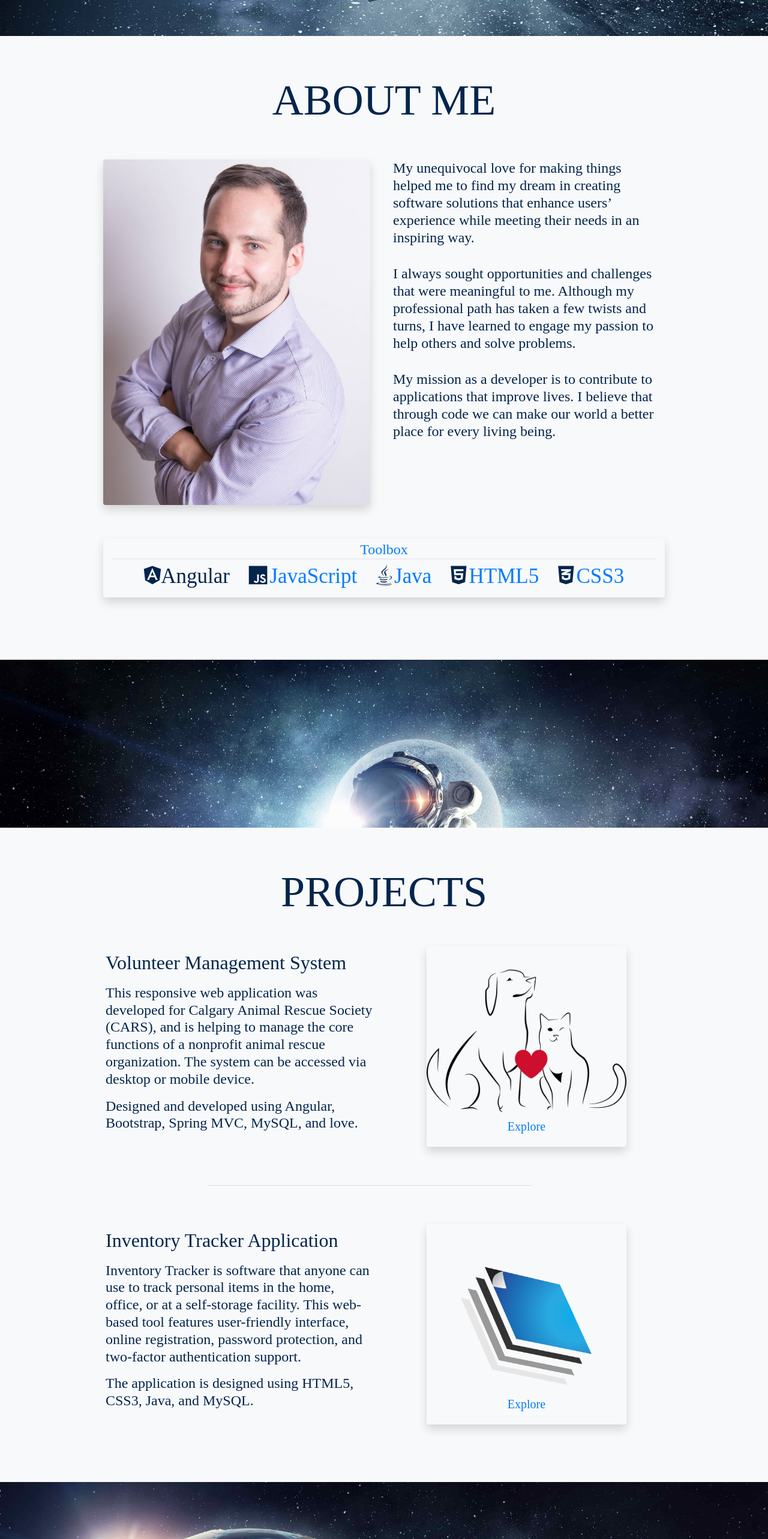
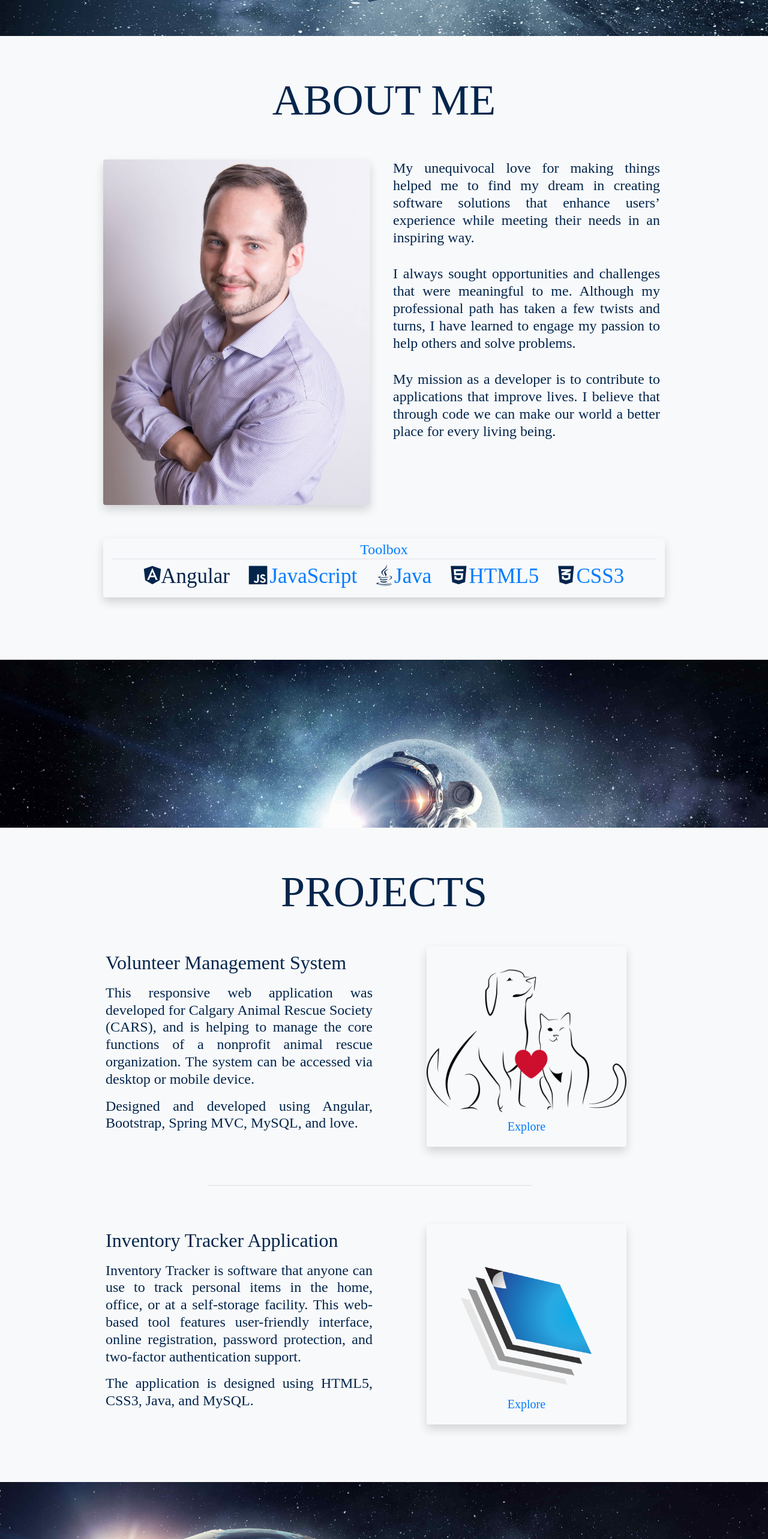
Before and after one commit to IvanOkh/Personal-portfolio, an Angular app: page / in a window 1280 px wide. Shown: the part 740-3306 px from the top of the page at 60% size. Built offline with nearby package versions, Linux system fonts and the light colour scheme.

Commit message:
Added text-justify

```diff
--- a/src/app/about-section/about-section.component.html
+++ b/src/app/about-section/about-section.component.html
@@ -17,19 +17,19 @@
         data-aos="fade-up-left"
         class="col-sm-11 col-md-10 col-lg-5 mx-sm-1 mx-md-2"
       >
-        <h4 id="bodytext" class="pb-4">
+        <h4 id="bodytext" class="text-justify pb-4">
           My unequivocal love for making things helped me to find my dream in
           creating software solutions that enhance users’ experience while
           meeting their needs in an inspiring way.
         </h4>
 
-        <h4 id="bodytext" class="pb-4">
+        <h4 id="bodytext" class="text-justify pb-4">
           I always sought opportunities and challenges that were meaningful to
           me. Although my professional path has taken a few twists and turns, I
           have learned to engage my passion to help others and solve problems.
         </h4>
 
-        <h4 id="bodytext" class="pb-4">
+        <h4 id="bodytext" class="text-justify pb-4">
           My mission as a developer is to contribute to applications that
           improve lives. I believe that through code we can make our world a
           better place for every living being.
--- a/src/app/projects-section/projects-section.component.html
+++ b/src/app/projects-section/projects-section.component.html
@@ -24,13 +24,13 @@
           Volunteer Management System
         </h2>
 
-        <h4 id="bodytext" class="pb-2">
+        <h4 id="bodytext" class="text-justify pb-2">
           This responsive web application was developed for Calgary Animal
           Rescue Society (CARS), and is helping to manage the core functions of
           a nonprofit animal rescue organization. The system can be accessed via
           desktop or mobile device.
         </h4>
-        <h4 id="bodytext" class="pb-3">
+        <h4 id="bodytext" class="text-justify pb-3">
           Designed and developed using Angular, Bootstrap, Spring MVC, MySQL,
           and love.
         </h4>
@@ -101,7 +101,7 @@
       <div class="col-sm-10">
         <div>
           <h4>
-            <p id="bodytext" class="pr-lg-5">
+            <p id="bodytext" class="text-justify pr-lg-5">
               This project ensures that all the essential services used at CARS
               are concentrated into one place instead of being scattered across
               multiple applications. The major features that we have designed
@@ -133,13 +133,13 @@
           Inventory Tracker Application
         </h2>
 
-        <h4 id="bodytext" class="pb-2">
+        <h4 id="bodytext" class="text-justify pb-2">
           Inventory Tracker is software that anyone can use to track personal
           items in the home, office, or at a self-storage facility. This
           web-based tool features user-friendly interface, online registration,
           password protection, and two-factor authentication support.
         </h4>
-        <h4 id="bodytext" class="pb-3">
+        <h4 id="bodytext" class="text-justify pb-3">
           The application is designed using HTML5, CSS3, Java, and MySQL.
         </h4>
       </div>
@@ -189,7 +189,7 @@
     >
       <div class="col-sm-10 my-4">
         <div data-aos="fade-in" data-aos-duration="500" class="text">
-          <h4 id="bodytext" class="pr-lg-5">
+          <h4 id="bodytext" class="text-justify pr-lg-5">
             The purpose of the system is to make it easier and more efficient
             than ever before to access stored items. The application and
             database are planned to be deployed to a 3rd party server, and will
```
